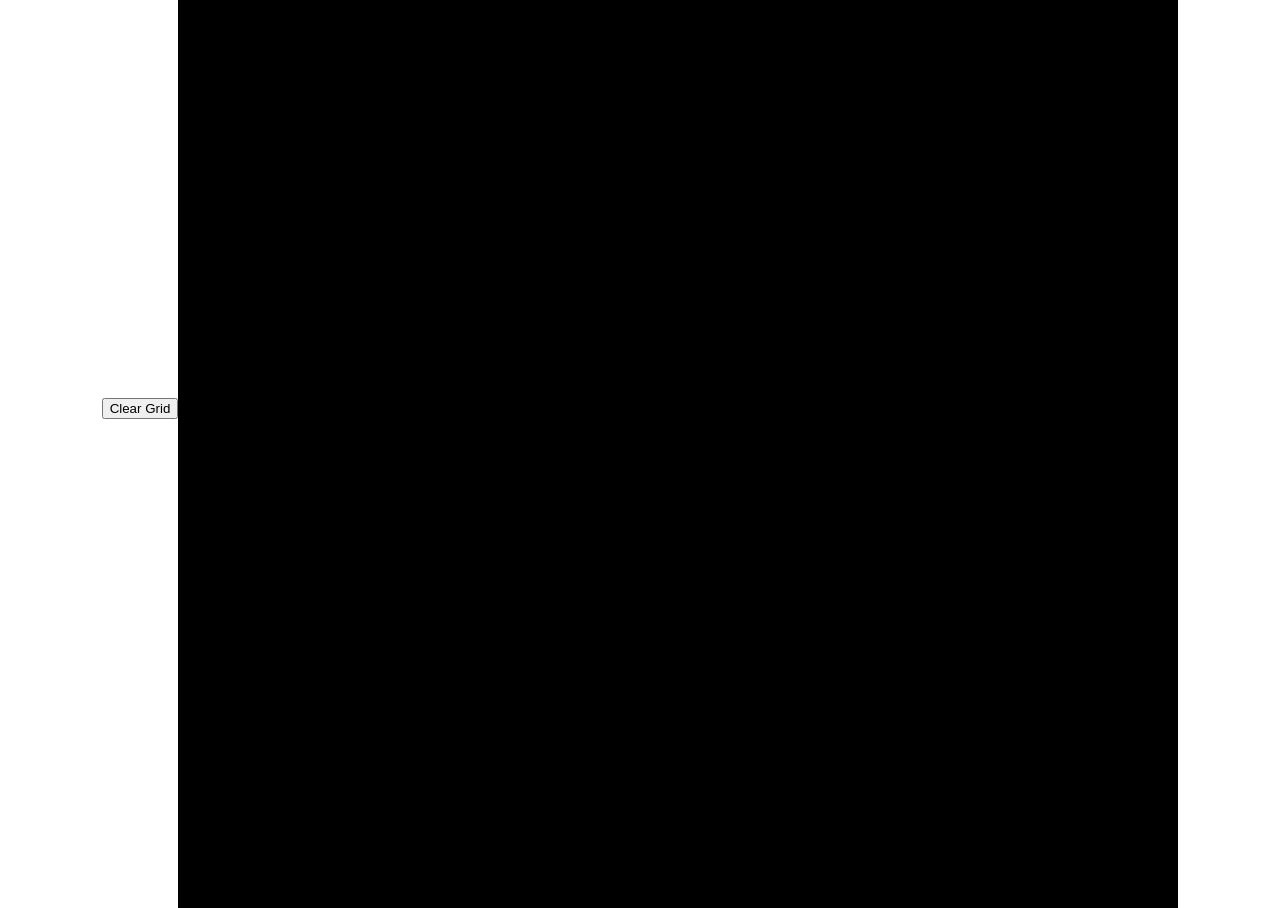
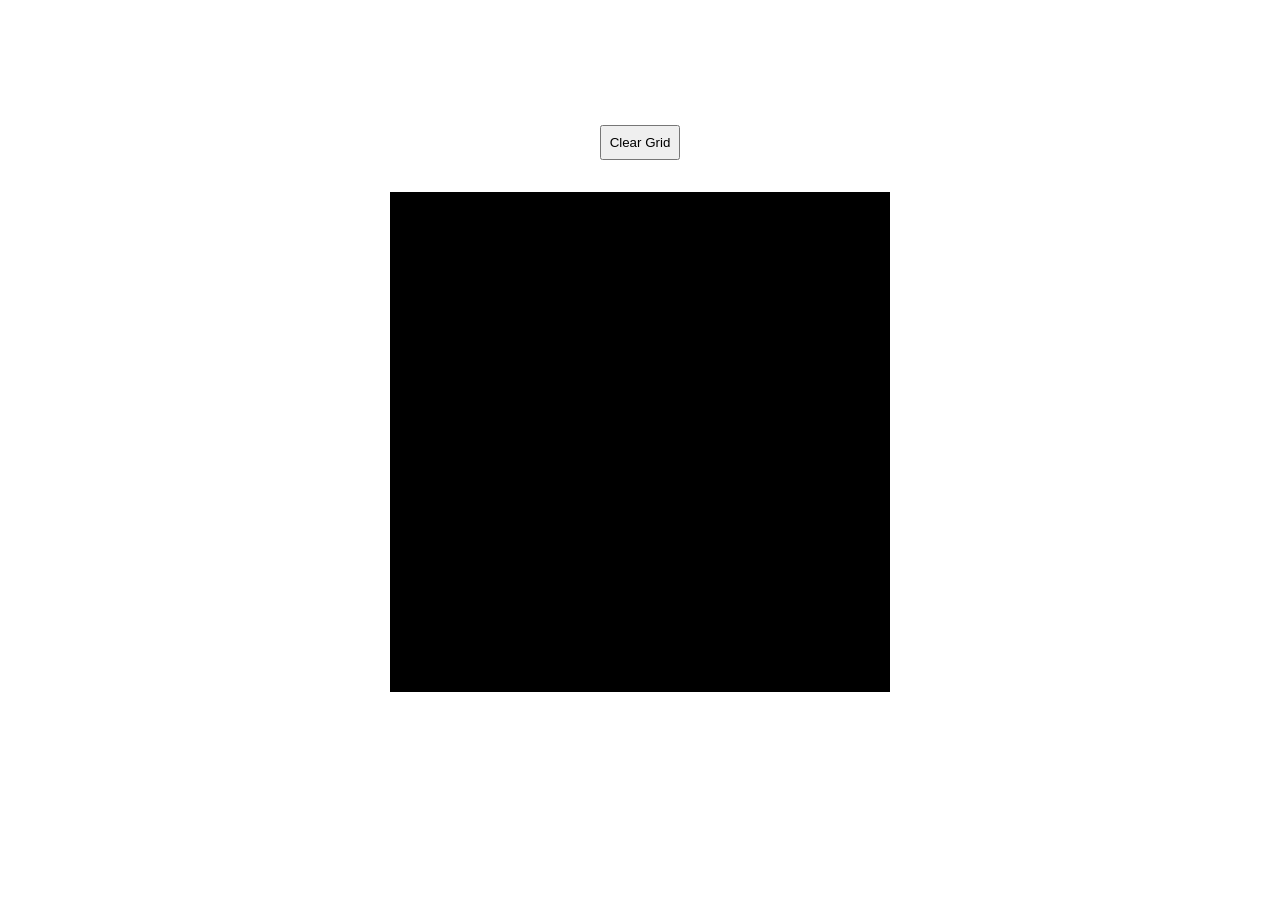
Before and after one commit to herjared/Etch-a-Sketch, a plain HTML site: page index.html in a window 1280 px wide. After the commit the page ends 816 px from the top, so only its background shows below. Drawn offline with Linux system fonts and the light colour scheme.

Commit message:
Fix alignment of button and box

```diff
--- a/stylesheet.css
+++ b/stylesheet.css
@@ -3,11 +3,18 @@ body{
     justify-content: center;
     align-items: center;
     height:100vh;
+    flex-direction: column;
+
+}
+button{
+    padding:8px;
+    margin-bottom: 32px;
 }
 .box{
     display: flex;
-    width:1000px;
-    height:1000px;
+    width:500px;
+    height:500px;
+    flex:0 0 auto;
     flex-wrap: wrap;
     align-items: stretch;
 }
```
